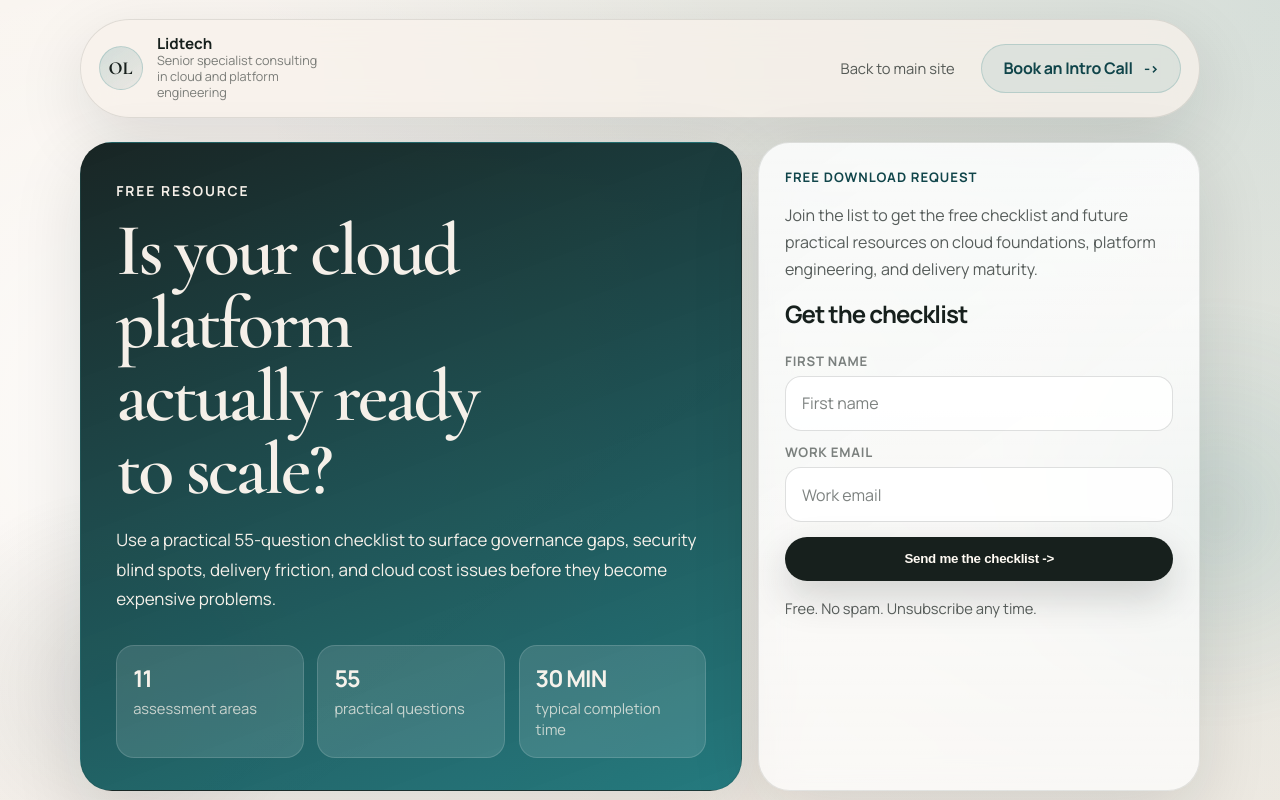
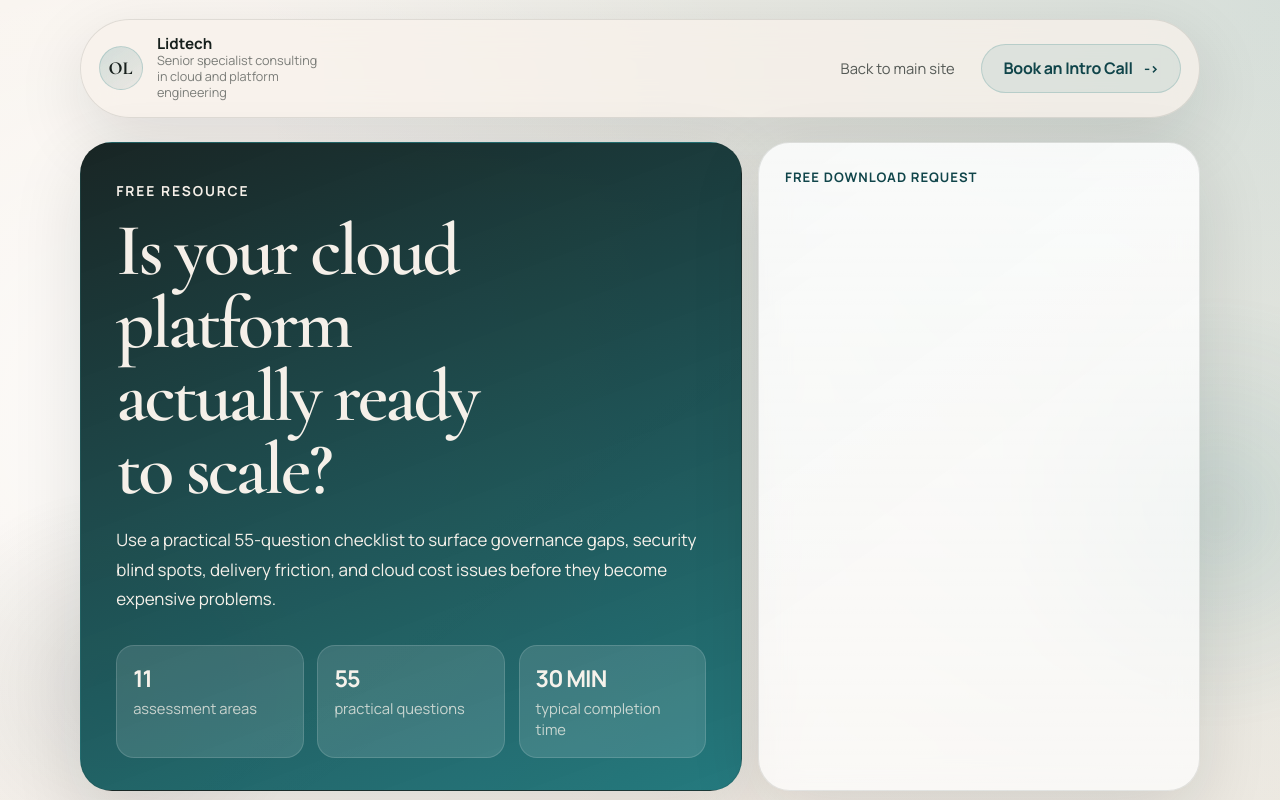
Before and after one commit to KartDev/Lidtech-website, a Next.js app: page /cloud-platform-readiness-checklist in a window 1280 px wide. Shown: the top 800 px of the page. Built offline with nearby package versions, Linux system fonts and the light colour scheme.

Commit message:
Use MailerLite embed on checklist landing page

```diff
--- a/src/app/cloud-platform-readiness-checklist/lead-capture-form.tsx
+++ /dev/null
@@ -1,59 +0,0 @@
-import { checklistConfig } from "@/content/checklist";
-
-type LeadCaptureFormProps = {
-  className?: string;
-  heading?: string;
-  note?: string;
-  submitLabel: string;
-  variant?: "stacked" | "inline";
-};
-
-export default function LeadCaptureForm({
-  className,
-  heading,
-  note = checklistConfig.form.note,
-  submitLabel,
-  variant = "stacked",
-}: LeadCaptureFormProps) {
-  return (
-    <form
-      action={checklistConfig.form.action}
-      className={`lead-capture-form lead-capture-form-${variant} ml-block-form${className ? ` ${className}` : ""}`}
-      method="post"
-      target="_blank"
-    >
-      {heading ? <h3>{heading}</h3> : null}
-
-      <div className="lead-capture-fields">
-        <label className="lead-field">
-          <span className="lead-field-label">First name</span>
-          <input
-            autoComplete="given-name"
-            name="fields[name]"
-            placeholder="First name"
-            required
-            type="text"
-          />
-        </label>
-
-        <label className="lead-field">
-          <span className="lead-field-label">Work email</span>
-          <input
-            autoComplete="email"
-            inputMode="email"
-            name="fields[email]"
-            placeholder="Work email"
-            required
-            type="email"
-          />
-        </label>
-      </div>
-
-      <button className="button button-primary lead-submit-button" type="submit">
-        <span>{submitLabel}</span>
-      </button>
-
-      <p className="lead-form-note">{note}</p>
-    </form>
-  );
-}
--- a/src/app/cloud-platform-readiness-checklist/page.tsx
+++ b/src/app/cloud-platform-readiness-checklist/page.tsx
@@ -1,6 +1,6 @@
 import type { Metadata } from "next";
+import Script from "next/script";
 
-import LeadCaptureForm from "@/app/cloud-platform-readiness-checklist/lead-capture-form";
 import { checklistConfig } from "@/content/checklist";
 import { siteConfig } from "@/content/site";
 
@@ -69,6 +69,11 @@ export const metadata: Metadata = {
 
 export default function CloudPlatformReadinessChecklistPage() {
   return (
+    <>
+      <Script id="mailerlite-universal" strategy="afterInteractive">
+        {`(function(w,d,e,u,f,l,n){w[f]=w[f]||function(){(w[f].q=w[f].q||[]).push(arguments);},l=d.createElement(e),l.async=1,l.src=u,n=d.getElementsByTagName(e)[0],n.parentNode.insertBefore(l,n);})(window,document,'script','https://assets.mailerlite.com/js/universal.js','ml');ml('account', '2348072');`}
+      </Script>
+
       <main className="lead-page-shell" id="main-content">
         <header className="lead-page-header">
           <a className="brand-mark" href="/">
@@ -105,8 +110,7 @@ export default function CloudPlatformReadinessChecklistPage() {
 
           <aside className="lead-form-card reveal reveal-delay-2" id="checklist-signup">
             <p className="lead-form-card-eyebrow">Free download request</p>
-          <p className="lead-form-intro">{checklistConfig.form.intro}</p>
-          <LeadCaptureForm heading={checklistConfig.form.heading} submitLabel={checklistConfig.form.buttonLabel} />
+            <div className="ml-embedded lead-mailerlite-embed" data-form="7XJPTU"></div>
           </aside>
         </section>
 
@@ -170,7 +174,10 @@ export default function CloudPlatformReadinessChecklistPage() {
             <p className="section-description">{checklistConfig.closingCta.description}</p>
           </div>
 
-        <LeadCaptureForm className="lead-bottom-form" note={checklistConfig.form.note} submitLabel={checklistConfig.form.compactButtonLabel} variant="inline" />
+          <div className="lead-bottom-actions">
+            <ActionButton href="#checklist-signup" label="Get the checklist" />
+            <ActionButton href={siteConfig.bookingUrl} label="Book an Intro Call" variant="secondary" />
+          </div>
         </section>
 
         <footer className="site-footer lead-page-footer">
@@ -185,5 +192,6 @@ export default function CloudPlatformReadinessChecklistPage() {
           </div>
         </footer>
       </main>
+    </>
   );
 }
--- a/src/app/globals.css
+++ b/src/app/globals.css
@@ -1090,8 +1090,7 @@ h3 {
 .lead-hero-stat-value,
 .lead-card-label,
 .lead-area-number,
-.lead-form-card-eyebrow,
-.lead-field-label {
+.lead-form-card-eyebrow {
   color: var(--accent-deep);
   font-size: 0.82rem;
   font-weight: 700;
@@ -1125,102 +1124,27 @@ h3 {
   margin: 0 0 1rem;
 }
 
-.lead-capture-form {
-  display: grid;
-  gap: 0.95rem;
+.lead-mailerlite-embed {
+  width: 100%;
 }
 
-.lead-capture-form h3 {
-  font-size: 1.5rem;
+.lead-mailerlite-embed > * {
+  width: 100%;
+  max-width: 100%;
 }
 
-.lead-form-card h3 {
-  margin-bottom: 0.7rem;
+.lead-mailerlite-embed iframe {
+  width: 100%;
+  max-width: 100%;
+  border: 0;
 }
 
-.lead-form-intro {
-  margin: 0 0 1.1rem;
-  color: var(--foreground-soft);
-  line-height: 1.68;
-}
-
-.lead-capture-fields {
-  display: grid;
-  gap: 0.8rem;
-}
-
-.lead-capture-form-inline .lead-capture-fields {
-  grid-template-columns: repeat(2, minmax(0, 1fr));
-}
-
-.lead-capture-form-inline {
-  grid-template-columns: minmax(0, 1fr);
-  align-items: end;
-}
-
-.lead-field {
-  display: grid;
-  gap: 0.38rem;
-}
-
-.lead-field-label {
-  color: var(--foreground-muted);
-  letter-spacing: 0.06em;
-}
-
-.lead-field input {
-  width: 100%;
-  min-width: 0;
-  padding: 0.95rem 1rem;
-  border: 1px solid rgba(23, 32, 29, 0.14);
-  border-radius: 16px;
-  background: rgba(255, 255, 255, 0.88);
-  color: var(--foreground);
-  font: inherit;
-  outline: none;
-}
-
-.lead-field input:focus {
-  border-color: rgba(14, 109, 115, 0.48);
-  box-shadow: 0 0 0 4px rgba(14, 109, 115, 0.1);
-}
-
-.lead-field input::placeholder {
-  color: var(--foreground-muted);
-}
-
-.lead-submit-button {
-  width: 100%;
-  border: none;
-  cursor: pointer;
-}
-
-.lead-capture-form-inline .lead-submit-button {
-  width: auto;
-}
-
-.lead-form-note,
-.lead-form-status,
 .lead-area-copy p,
 .lead-author-copy p,
 .lead-audience-list li {
   margin: 0;
   color: var(--foreground-soft);
   line-height: 1.68;
-}
-
-.lead-form-note,
-.lead-form-status {
-  font-size: 0.92rem;
-}
-
-.lead-form-status {
-  color: var(--accent-deep);
-}
-
-.lead-capture-form-inline .lead-form-note,
-.lead-capture-form-inline .lead-form-status {
-  grid-column: 1 / -1;
 }
 
 .lead-section,
@@ -1385,29 +1309,18 @@ h3 {
     min-height: 14rem;
   }
 
-.lead-bottom-actions {
-    display: none;
+  .lead-bottom-actions {
+    flex-direction: row;
+    flex-wrap: wrap;
+  }
+
+  .lead-bottom-actions .button {
+    flex: 1 1 14rem;
   }
 }
 
 .lead-bottom-copy h2 {
   max-width: 14ch;
-}
-
-.lead-bottom-form {
-  padding: 1.1rem;
-  border-radius: var(--radius-lg);
-  background: rgba(255, 255, 255, 0.12);
-  border: 1px solid rgba(255, 255, 255, 0.18);
-}
-
-.lead-bottom-form .lead-form-note,
-.lead-bottom-form .lead-field-label {
-  color: rgba(255, 247, 238, 0.78);
-}
-
-.lead-bottom-form .lead-field input {
-  background: rgba(255, 255, 255, 0.94);
 }
 
 @media (max-width: 720px) {
@@ -1450,11 +1363,7 @@ h3 {
     grid-template-columns: 1fr;
   }
 
-  .lead-capture-form-inline .lead-capture-fields {
-    grid-template-columns: 1fr;
-  }
-
-  .lead-capture-form-inline .lead-submit-button {
-    width: 100%;
+  .lead-bottom-actions {
+    flex-direction: column;
   }
 }
--- a/src/content/checklist.ts
+++ b/src/content/checklist.ts
@@ -20,15 +20,7 @@ export const checklistConfig = {
     { value: "30 min", label: "typical completion time" },
   ],
   form: {
-    action:
-      "https://assets.mailerlite.com/jsonp/2348072/forms/187449423478916726/subscribe",
     resourceName: "Cloud Platform Readiness Checklist",
-    heading: "Get the checklist",
-    buttonLabel: "Send me the checklist ->",
-    compactButtonLabel: "Send it ->",
-    intro:
-      "Join the list to get the free checklist and future practical resources on cloud foundations, platform engineering, and delivery maturity.",
-    note: "Free. No spam. Unsubscribe any time.",
   },
   sectionHeading: {
     eyebrow: "What's inside",
```
Lines whose indentation alone changed are shown as unchanged.
